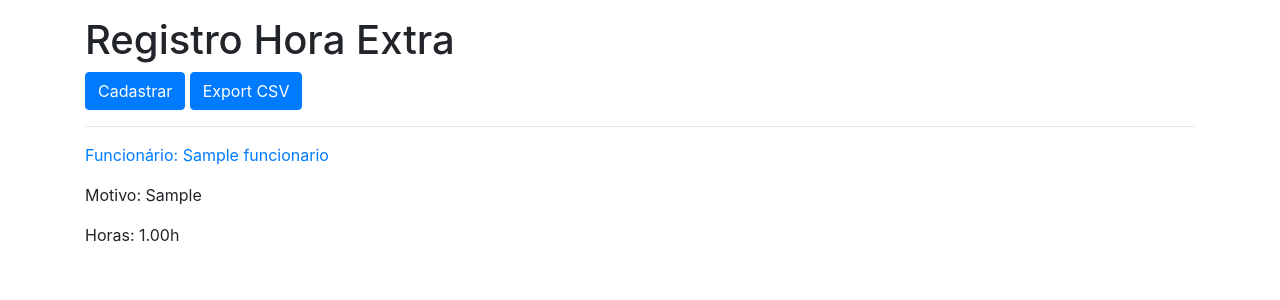
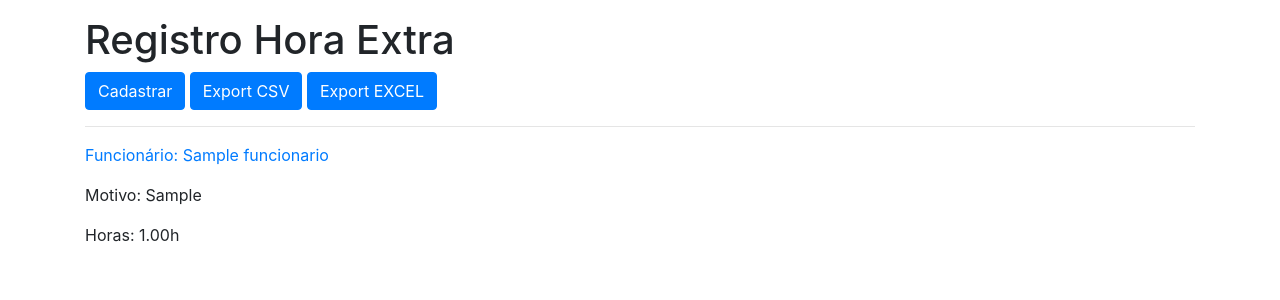
Before and after one commit to MarcosAllysson/django_sistema_gestao_rh, a Django app: page /horas-extras/ in a window 1280 px wide. Shown: the top 300 px of the page. Run offline with Django 3.2, Linux system fonts and the light colour scheme; a user stored in the database is signed in; tables that the repository leaves empty hold one stand-in row (values such as "Sample post"); parts of the project's set-up code (start-up, migrations or seed data) failed here and were passed over.

Commit message:
gerando excel

```diff
--- a/registro_hora_extra/templates/registro_hora_extra/registrohoraextra_list.html
+++ b/registro_hora_extra/templates/registro_hora_extra/registrohoraextra_list.html
@@ -9,6 +9,7 @@
     <h1 class="display-5 mt-3"> Registro Hora Extra </h1>
     <a href="{% url 'create_hora_extra' %}" class="btn btn-primary"> Cadastrar </a>
     <a href="{% url 'exportar_csv' %}" class="btn btn-primary"> Export CSV </a>
+    <a href="{% url 'exportar_excel' %}" class="btn btn-primary"> Export EXCEL </a>
     <hr>
 
     {% if object_list %}
--- a/registro_hora_extra/urls.py
+++ b/registro_hora_extra/urls.py
@@ -5,7 +5,8 @@ from .views import (
     HoraExtraDelete,
     HoraExtraCreate,
     UtilizouHoraExtra,
-    ExportarCSV
+    ExportarCSV,
+    ExportarExcel
 )
 
 
@@ -16,4 +17,5 @@ urlpatterns = [
     path('utilizou-hora-extra/<int:pk>/', UtilizouHoraExtra.as_view(), name='utilizou_hora_extra'),
     path('deletar/<int:pk>/', HoraExtraDelete.as_view(), name='delete_hora_extra'),
     path('exportar-csv/', ExportarCSV.as_view(), name='exportar_csv'),
+    path('exportar-excel/', ExportarExcel.as_view(), name='exportar_excel'),
 ]
--- a/registro_hora_extra/views.py
+++ b/registro_hora_extra/views.py
@@ -1,4 +1,5 @@
 import json
+
 from django.http.response import HttpResponse
 from django.urls import reverse_lazy
 from django.views import View
@@ -9,6 +10,9 @@
 
 # CSV
 import csv
+
+# EXCEL
+import xlwt
 
 
 # Create your views here.
@@ -106,3 +110,46 @@
             ])
 
         return response
+
+
+class ExportarExcel(View):
+    """
+    Exportando EXCEL do registro de banco de horas
+    """
+
+    def get(self, request):
+        # Create the HttpResponse object with the appropriate CSV header.
+        response = HttpResponse(content_type='application/ms-excel')
+        response['Content-Disposition'] = 'attachment; filename="relatorio.xls"'
+
+        wb = xlwt.Workbook(encoding='utf-8')
+
+        # Aba na planilha
+        ws = wb.add_sheet('Banco de horas')
+
+        row_num = 0
+
+        font_style = xlwt.XFStyle()
+        font_style.font.bold = True
+
+        # Título das colunas (CABEÇALHO)
+        columns = ['ID', 'Motivo', 'Funcionário', 'Horas restantes', 'Horas']
+
+        # Iterando sobre as linhas
+        for col_num in range(len(columns)):
+            ws.write(row_num, col_num, columns[col_num], font_style)
+
+        font_style = xlwt.XFStyle()
+        registros = RegistroHoraExtra.objects.filter(utilizada=False)
+        row_num = 1
+
+        for registro in registros:
+            ws.write(row_num, 0, registro.id, font_style)
+            ws.write(row_num, 1, registro.motivo, font_style)
+            ws.write(row_num, 2, registro.funcionario.nome, font_style)
+            ws.write(row_num, 3, registro.funcionario.total_horas_extra, font_style)
+            ws.write(row_num, 4, registro.horas, font_style)
+            row_num += 1
+
+        wb.save(response)
+        return response
--- a/requirements.txt
+++ b/requirements.txt
@@ -14,3 +14,4 @@ six==1.16.0
 sqlparse==0.4.1
 webencodings==0.5.1
 xhtml2pdf==0.2.5
+xlwt==1.3.0
```
